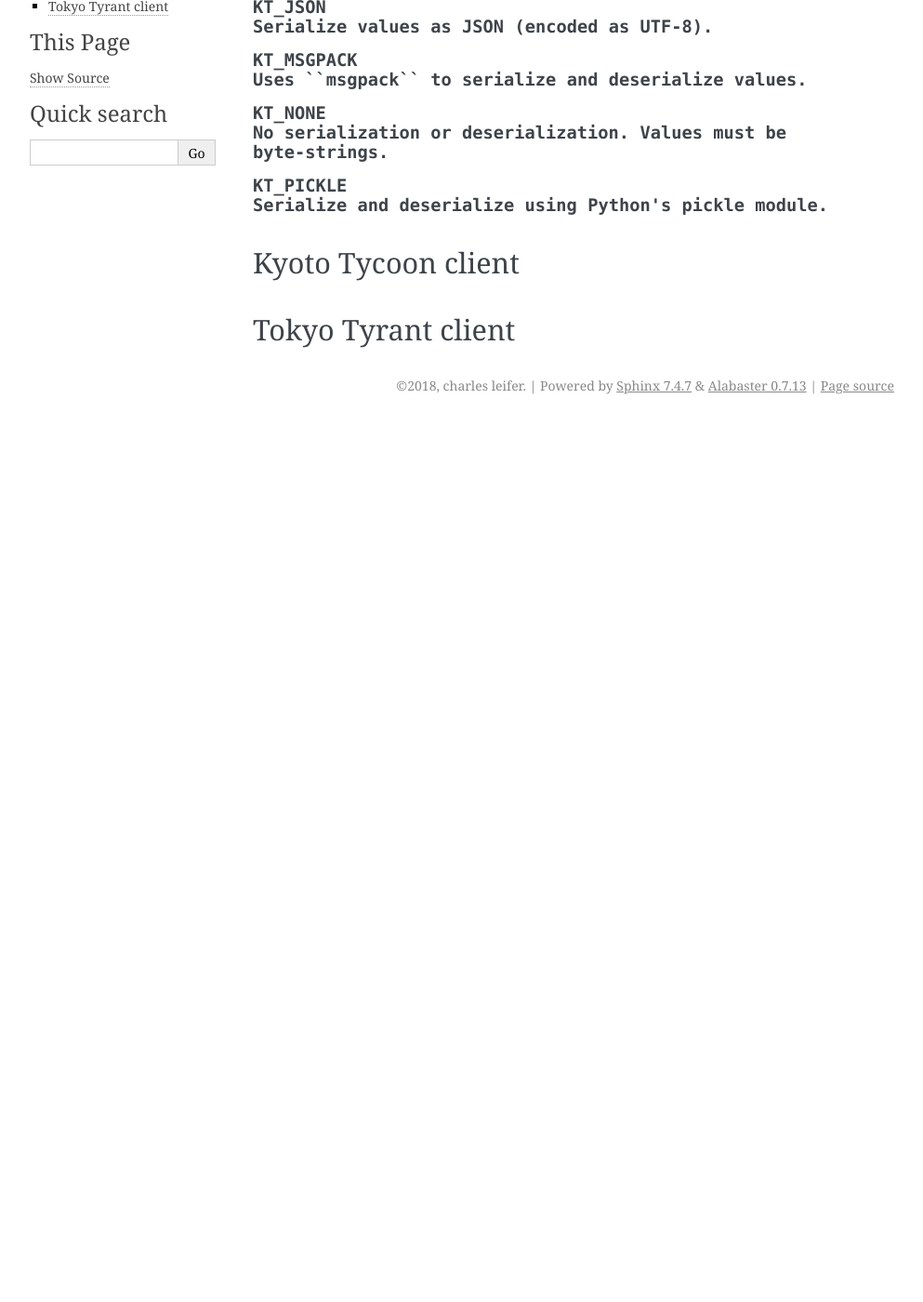
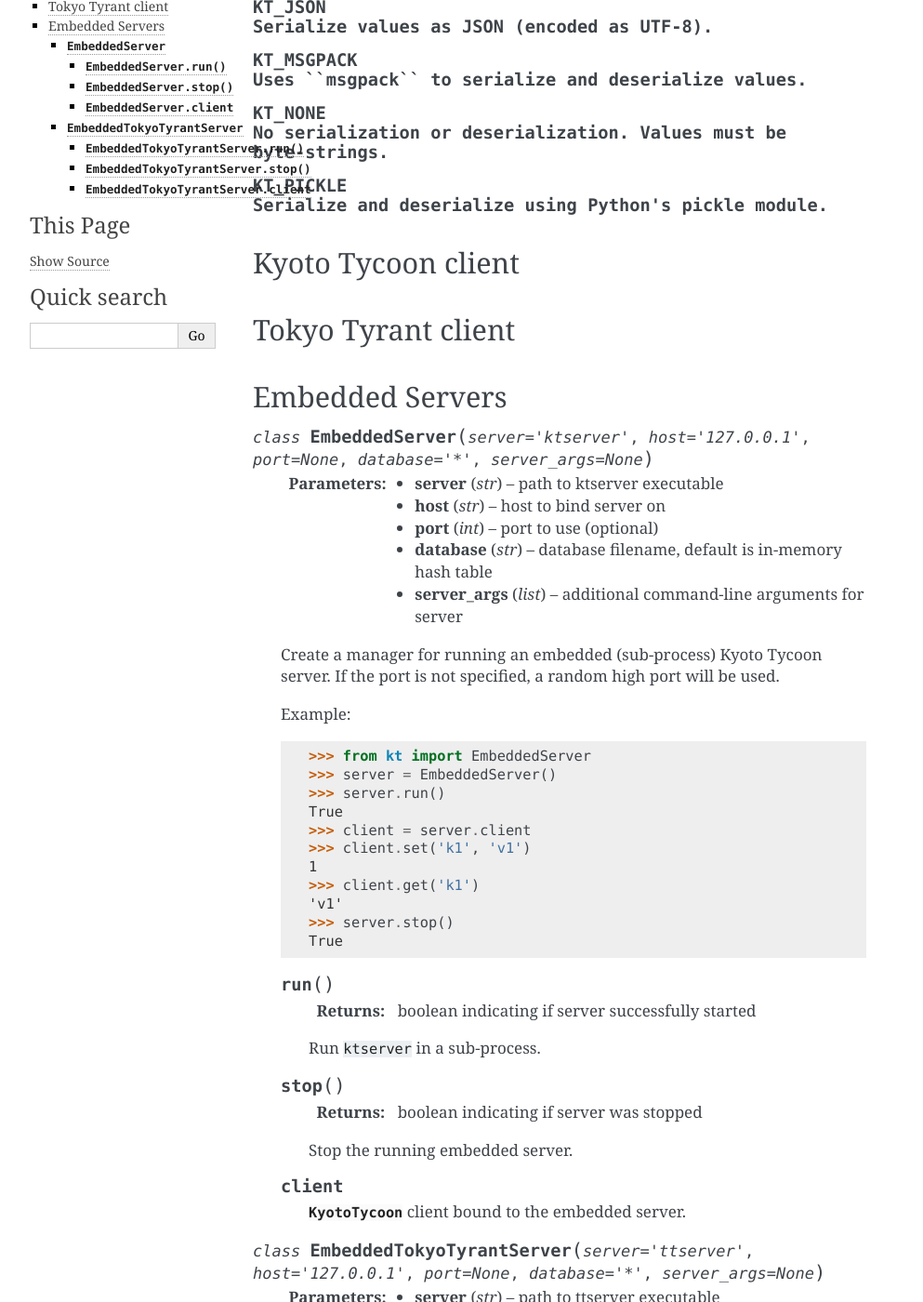
Before and after one commit to coleifer/kt, a Sphinx documentation site: the page built from docs/api.rst, in a window 1280 px wide and 1400 px high, scrolled down 270 px. Shown: the whole window at 93% size, without its empty margins (148-1141 px from the left). Built offline with Sphinx 7.4.7, drawn with Linux system fonts in a browser that asks for light colours; before the commit the page ends 900 px from its top, so only the background shows below that; some of the changed text lies outside the part shown.

Commit message:
Docs for embedded server

```diff
--- a/docs/api.rst
+++ b/docs/api.rst
@@ -507,3 +507,94 @@
 
         :return: list of all keys in database
         :rtype list:
+
+
+Embedded Servers
+----------------
+
+.. py:class:: EmbeddedServer(server='ktserver', host='127.0.0.1', port=None, database='*', server_args=None)
+
+    :param str server: path to ktserver executable
+    :param str host: host to bind server on
+    :param int port: port to use (optional)
+    :param str database: database filename, default is in-memory hash table
+    :param list server_args: additional command-line arguments for server
+
+    Create a manager for running an embedded (sub-process) Kyoto Tycoon server.
+    If the port is not specified, a random high port will be used.
+
+    Example:
+
+    .. code-block:: pycon
+
+        >>> from kt import EmbeddedServer
+        >>> server = EmbeddedServer()
+        >>> server.run()
+        True
+        >>> client = server.client
+        >>> client.set('k1', 'v1')
+        1
+        >>> client.get('k1')
+        'v1'
+        >>> server.stop()
+        True
+
+    .. py:method:: run()
+
+        :return: boolean indicating if server successfully started
+
+        Run ``ktserver`` in a sub-process.
+
+    .. py:method:: stop()
+
+        :return: boolean indicating if server was stopped
+
+        Stop the running embedded server.
+
+    .. py:attribute:: client
+
+        :py:class:`KyotoTycoon` client bound to the embedded server.
+
+
+.. py:class:: EmbeddedTokyoTyrantServer(server='ttserver', host='127.0.0.1', port=None, database='*', server_args=None)
+
+    :param str server: path to ttserver executable
+    :param str host: host to bind server on
+    :param int port: port to use (optional)
+    :param str database: database filename, default is in-memory hash table
+    :param list server_args: additional command-line arguments for server
+
+    Create a manager for running an embedded (sub-process) Tokyo Tyrant server.
+    If the port is not specified, a random high port will be used.
+
+    Example:
+
+    .. code-block:: pycon
+
+        >>> from kt import EmbeddedTokyoTyrantServer
+        >>> server = EmbeddedTokyoTyrantServer()
+        >>> server.run()
+        True
+        >>> client = server.client
+        >>> client.set('k1', 'v1')
+        True
+        >>> client.get('k1')
+        'v1'
+        >>> server.stop()
+        True
+
+    .. py:method:: run()
+
+        :return: boolean indicating if server successfully started
+
+        Run ``ttserver`` in a sub-process.
+
+    .. py:method:: stop()
+
+        :return: boolean indicating if server was stopped
+
+        Stop the running embedded server.
+
+    .. py:attribute:: client
+
+        :py:class:`TokyoTyrant` client bound to the embedded server.
```
